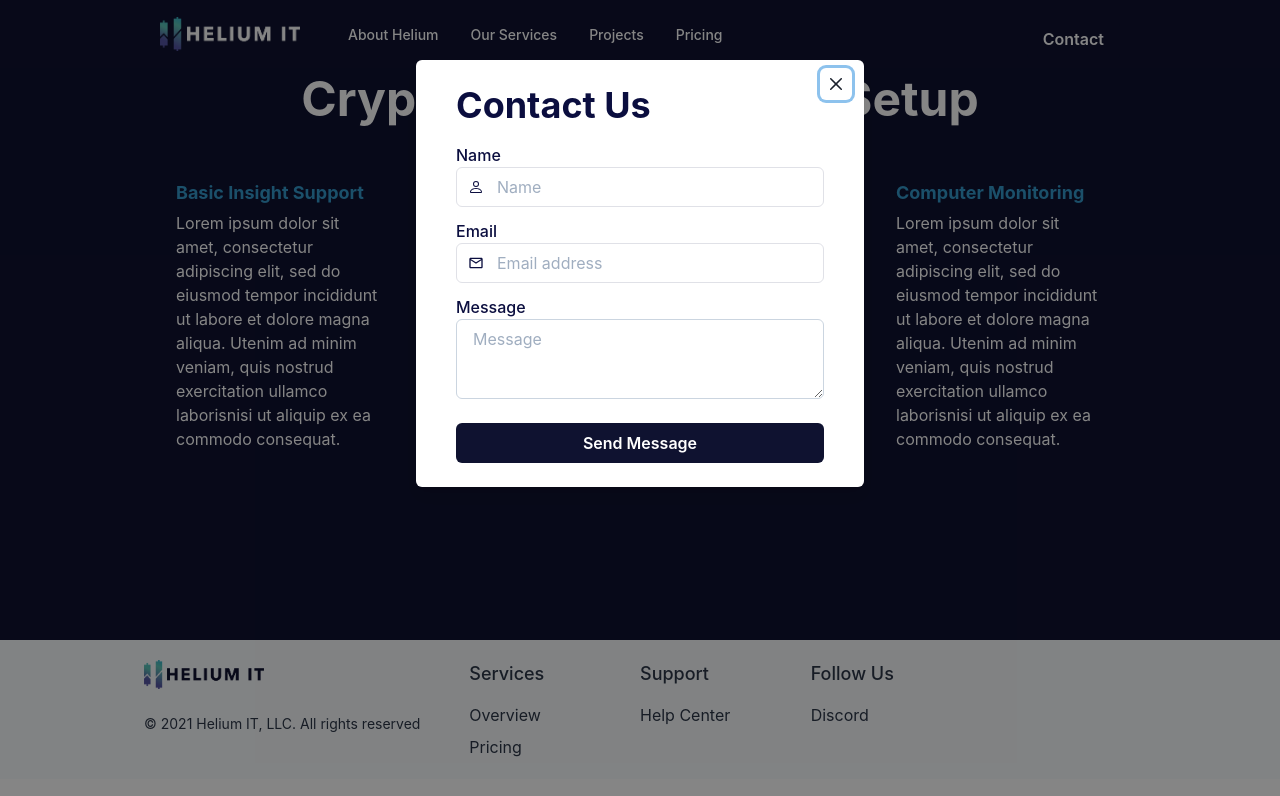
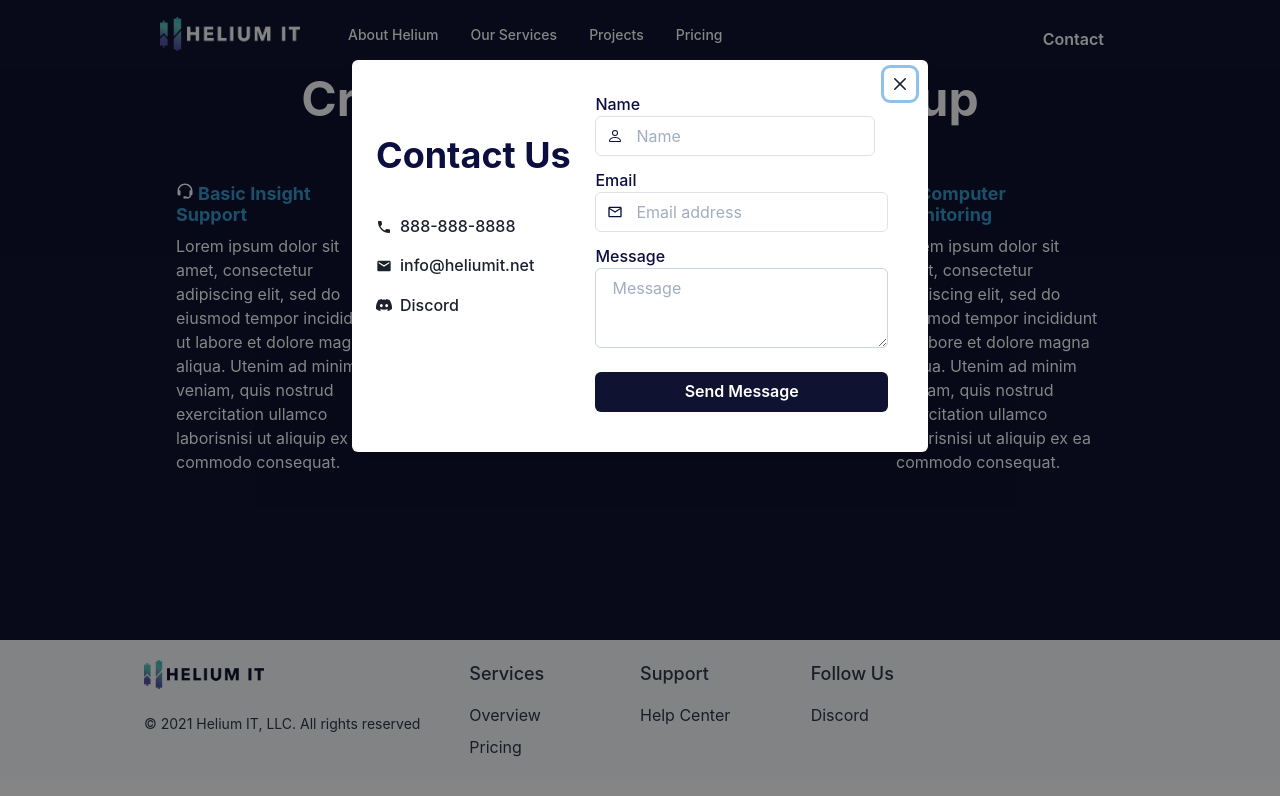
Before and after one commit to karapalumbo/helium-it, a React (Create React App) app: page /crypto-consult in a window 1280 px wide. Both pictures are taken after a click on the button "Contact". Shown: the top 796 px of the page. Built offline with nearby package versions, Linux system fonts and the light colour scheme.

Commit message:
updated pricing card, consult page, and contact form

```diff
--- a/src/components/ConsultCard.js
+++ b/src/components/ConsultCard.js
@@ -1,11 +1,12 @@
 import { Flex, Heading, Text, Container, Stack, Box } from "@chakra-ui/react";
 
-const ConsultCard = ({ heading, description }) => {
+const ConsultCard = ({ heading, description, icon }) => {
   return (
     <Box id="consultCard">
       <Container as={Stack} maxW="container.md">
         <Flex flex={1} align={"center"} justify={"flex-start"}>
           <Heading fontSize={{ base: "lg" }} color={"#ffffff"}>
+            {icon}
             <Text as={"span"} color={"#3499cc"}>
               {heading}
             </Text>{" "}
--- a/src/components/ContactForm.js
+++ b/src/components/ContactForm.js
@@ -10,6 +10,11 @@ import {
   Flex,
   Box,
   Heading,
+  Text,
+  Tag,
+  TagLeftIcon,
+  Button,
+  IconButton,
   VStack,
   FormControl,
   FormLabel,
@@ -17,10 +22,10 @@ import {
   InputGroup,
   InputLeftElement,
   Textarea,
+  Link,
 } from "@chakra-ui/react";
-
-import { MdOutlineEmail } from "react-icons/md";
-import { BsPerson } from "react-icons/bs";
+import { MdPhone, MdEmail, MdOutlineEmail } from "react-icons/md";
+import { BsPerson, BsDiscord } from "react-icons/bs";
 import PrimaryButton from "./PrimaryButton";
 
 const ContactForm = () => {
@@ -50,7 +55,6 @@ const ContactForm = () => {
 
   const onSubmit = async (data) => {
     const { name, email, message } = data;
-
     try {
       const templateParams = {
         name,
@@ -58,7 +62,6 @@ const ContactForm = () => {
         message,
       };
       await emailjs.send(SERVICE_ID, TEMPLATE_ID, templateParams, USER_ID);
-
       reset();
       toastifySuccess();
     } catch (e) {
@@ -68,13 +71,36 @@ const ContactForm = () => {
 
   return (
     <Container centerContent>
+      {/* <Heading mt="4" mb="4">
+        Contact Us
+      </Heading> */}
       <Flex width="100%">
         {" "}
-        <Box color="white" borderRadius="lg" width="100%">
-          <Box color="#0B0E3F">
-            <Heading mt="4" mb="4">
+        <Box color="#0B0E3F" display="inline-block" width="75%" mt={50}>
+          <Heading mt="4" mb="10">
             Contact Us
           </Heading>
+          <Box>
+            <Tag mb="5" backgroundColor="white" size="20px">
+              <TagLeftIcon as={MdPhone} />
+              888-888-8888
+            </Tag>
+            <Tag mb="5" backgroundColor="white" size="20px">
+              <TagLeftIcon as={MdEmail} />
+              info@heliumit.net
+            </Tag>
+            <Tag mb="5" backgroundColor="white" size="20px">
+              <TagLeftIcon as={BsDiscord} />
+              <Link href={"https://discord.gg/ZjugCrUvza"}>Discord</Link>
+            </Tag>
+          </Box>
+        </Box>
+        <Box color="white" borderRadius="lg" width="100%">
+          <Box color="#0B0E3F" display="inline-block">
+            {/* <Heading mt="4" mb="4">
+              Contact Us
+            </Heading> */}
+            <Box mt="6" mb="4">
               <VStack spacing={4}>
                 <form
                   id="contact-form"
@@ -83,7 +109,11 @@ const ContactForm = () => {
                 >
                   <FormControl id="name">
                     <FormLabel marginBottom="0">Name</FormLabel>
-                  <InputGroup borderColor="#E0E1E7" marginBottom="3">
+                    <InputGroup
+                      borderColor="#E0E1E7"
+                      marginBottom="3"
+                      width="280px"
+                    >
                       <InputLeftElement
                         pointerEvents="none"
                         children={<BsPerson color="gray.800" />}
@@ -106,7 +136,9 @@ const ContactForm = () => {
                       ></Input>
                     </InputGroup>
                     {errors.name && (
-                    <span className="errorMessage">{errors.name.message}</span>
+                      <span className="errorMessage">
+                        {errors.name.message}
+                      </span>
                     )}
                   </FormControl>
 
@@ -164,6 +196,7 @@ const ContactForm = () => {
               </VStack>
             </Box>
           </Box>
+        </Box>
       </Flex>
     </Container>
   );
--- a/src/components/ContactModal.js
+++ b/src/components/ContactModal.js
@@ -6,7 +6,6 @@ import {
   ModalContent,
   ModalBody,
   ModalCloseButton,
-  useDisclosure,
 } from "@chakra-ui/react";
 
 import "./ContactForm.css";
@@ -14,11 +13,11 @@ import "./ContactForm.css";
 const ContactModal = ({ ...elemProps }) => {
   return (
     <>
-      <Modal size="md" {...elemProps}>
+      <Modal size="xl" {...elemProps}>
         <ModalOverlay />
         <ModalContent>
           <ModalCloseButton />
-          <ModalBody>
+          <ModalBody pl={2}>
             <ContactForm />
           </ModalBody>
         </ModalContent>
--- a/src/pages/About.js
+++ b/src/pages/About.js
@@ -1,4 +1,3 @@
-import ComingSoon from "../components/ComingSoon";
 import {
   Flex,
   Heading,
--- a/src/pages/CryptoConsult.css
+++ b/src/pages/CryptoConsult.css
@@ -1,3 +1,8 @@
 .consult-info {
   margin-left: 50px;
 }
+
+.icon {
+  display: inline;
+  margin-right: 4px;
+}
--- a/src/pages/CryptoConsult.js
+++ b/src/pages/CryptoConsult.js
@@ -1,26 +1,33 @@
-import ComingSoon from "../components/ComingSoon";
-// import HeadingDropDown from "../components/HeadingDropDown";
 import { Flex, Heading, Text, Container, Box, Stack } from "@chakra-ui/react";
 import ConsultCard from "../components/ConsultCard";
+import { BsLaptop } from "react-icons/bs";
+import { BiSupport } from "react-icons/bi";
+import { FaNetworkWired } from "react-icons/fa";
+import { AiOutlineMonitor } from "react-icons/ai";
+
 import "./CryptoConsult.css";
 
 const consultItems = [
   {
+    icon: <BiSupport className="icon" />,
     heading: "Basic Insight Support",
     description:
       "Lorem ipsum dolor sit amet, consectetur adipiscing elit, sed do eiusmod tempor incididunt ut labore et dolore magna aliqua. Utenim ad minim veniam, quis nostrud exercitation ullamco laborisnisi ut aliquip ex ea commodo consequat.",
   },
   {
+    icon: <BsLaptop className="icon" />,
     heading: "Computer Setup",
     description:
       "Lorem ipsum dolor sit amet, consectetur adipiscing elit, sed do eiusmod tempor incididunt ut labore et dolore magna aliqua. Utenim ad minim veniam, quis nostrud exercitation ullamco laborisnisi ut aliquip ex ea commodo consequat.",
   },
   {
+    icon: <FaNetworkWired className="icon" />,
     heading: "Network Setup",
     description:
       "Lorem ipsum dolor sit amet, consectetur adipiscing elit, sed do eiusmod tempor incididunt ut labore et dolore magna aliqua. Utenim ad minim veniam, quis nostrud exercitation ullamco laborisnisi ut aliquip ex ea commodo consequat.",
   },
   {
+    icon: <AiOutlineMonitor className="icon" />,
     heading: "Computer Monitoring",
     description:
       "Lorem ipsum dolor sit amet, consectetur adipiscing elit, sed do eiusmod tempor incididunt ut labore et dolore magna aliqua. Utenim ad minim veniam, quis nostrud exercitation ullamco laborisnisi ut aliquip ex ea commodo consequat.",
@@ -49,6 +56,7 @@ const CryptoConsultSection = () => {
               {consultItems.map((consultItem) => {
                 return (
                   <ConsultCard
+                    icon={consultItem.icon}
                     heading={consultItem.heading}
                     description={consultItem.description}
                   />
--- a/src/pages/Pricing.js
+++ b/src/pages/Pricing.js
@@ -14,8 +14,8 @@ const Pricing = () => {
           A plan to meet your crypto needs.
         </Heading>
         {/* <Text fontSize="lg" color={"gray.500"}>
-          Start with 14-day free trial. No credit card needed. Cancel at
-          anytime.
+          We offer consultations between 15-30 minute increments to learn the
+          basics of crypto!
         </Text> */}
       </VStack>
       <Stack
@@ -41,6 +41,7 @@ const Pricing = () => {
           listOfPricingDetails={[
             "Learn the basics of Crypto.",
             "1:1 walk through and setup.",
+            "15-30 min consultations",
           ]}
         />
         <PricingCard
```
Also changed, not shown: src/pages/Crypto101.js (+1 -15 lines). Lines whose indentation alone changed are shown as unchanged.
